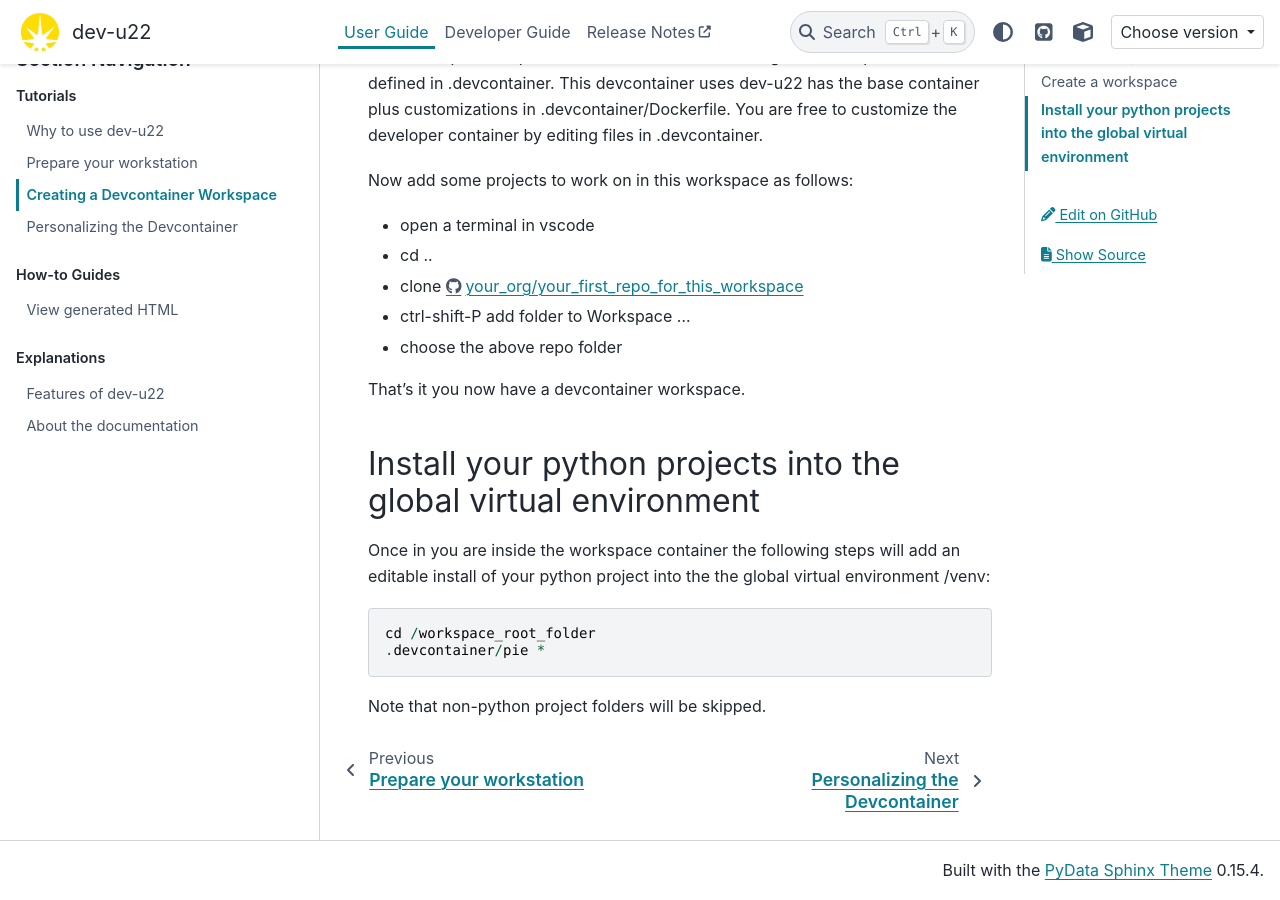
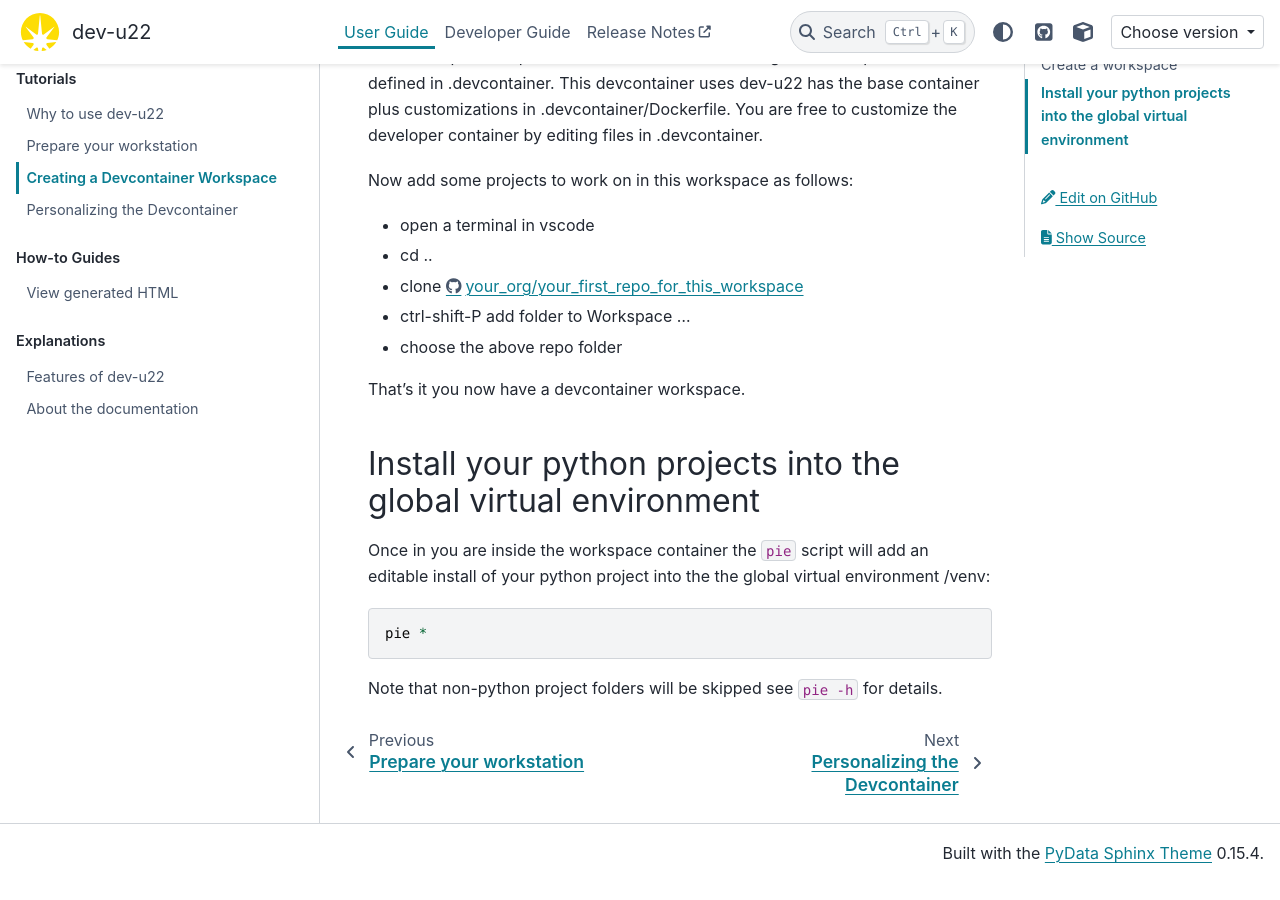
Before and after one commit to epics-containers/dev-e7, a Sphinx documentation site: the page built from docs/user/tutorials/workspace.rst, in a window 1280 px wide and 900 px high, scrolled down 744 px. Built offline with Sphinx 7.4.7 and the PyData theme 0.15.4, drawn with Linux system fonts in a browser that asks for light colours.

Commit message:
add python install editable script

```diff
--- a/docs/user/tutorials/workspace.rst
+++ b/docs/user/tutorials/workspace.rst
@@ -39,11 +39,10 @@ That's it you now have a devcontainer workspace.
 Install your python projects into the global virtual environment
 ----------------------------------------------------------------
 
-Once in you are inside the workspace container the following steps will
+Once in you are inside the workspace container the ``pie`` script will
 add an editable install of your python project into the the global virtual
 environment /venv::
 
-    cd /workspace_root_folder
-    .devcontainer/pie *
+    pie *
 
-Note that non-python project folders will be skipped.
+Note that non-python project folders will be skipped see ``pie -h`` for details.
```
Also changed, not shown: 2 other files.
